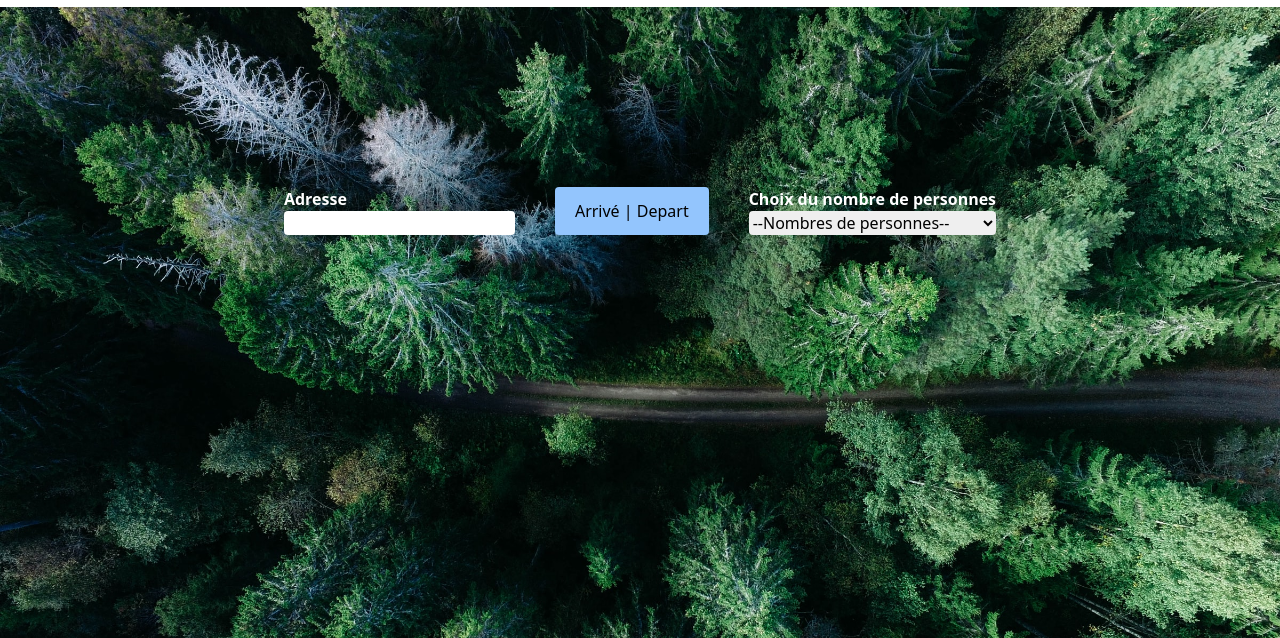
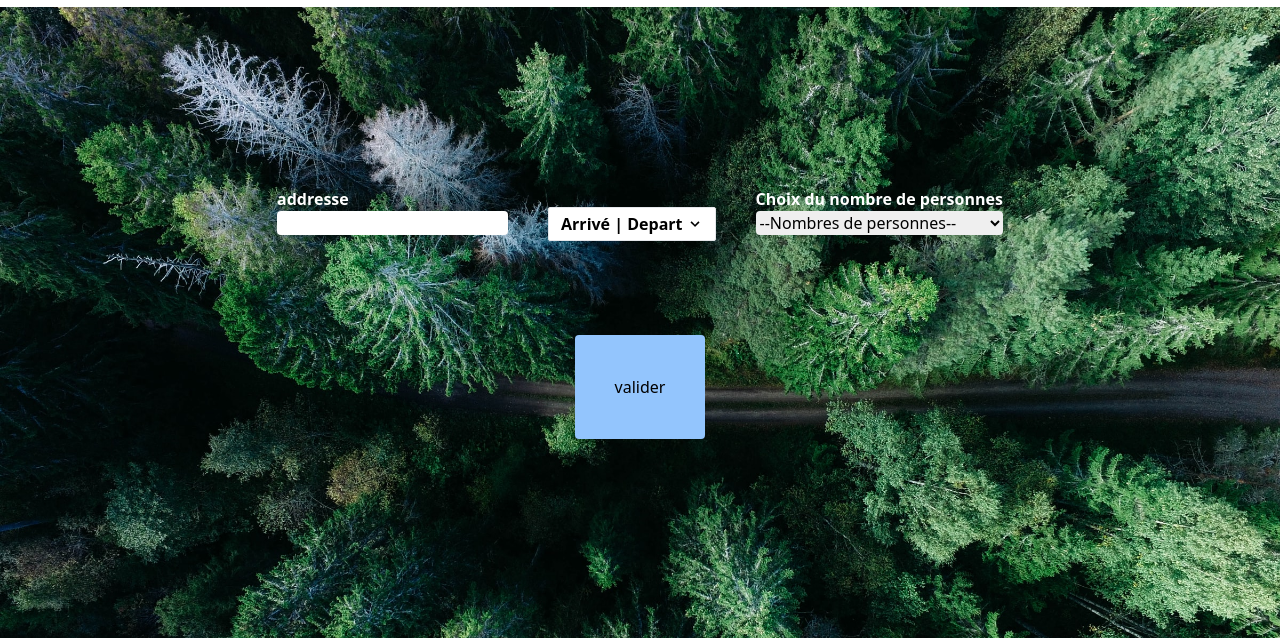
Before and after one commit to yves02coder/gites, a PHP site: page /Gites/ in a window 1280 px wide. Shown: the part 53-691 px from the top of the page. Run offline with PHP 8.4, Linux system fonts and the light colour scheme; data comes from the database, SQL or seed files in the repository.

Commit message:
Signed-off-by: yves02coder <sanou196@gmail.com> ajout

```diff
--- a/index.php
+++ b/index.php
@@ -6,33 +6,90 @@ ob_start();
 ?>
 
 <div style=" background-image: url('images/topnav2.jpg')" class="w-full h-screen bg-center bg-no-repeat bg-cover">
-
+    <form action="found.php" method="post">
    <div class="flex flex-col md:flex-row justify-center pt-40">
 
-   <div class="flex flex-col m-5">
-        <label class="font-bold text-white" for="Adresse">Adresse</label>
-        <input class="border-black rounded" type="text">
+   <div class="flex flex-col my-5">
+        <label class="font-bold text-white"  for="addresse" >addresse</label>
+        <input class="border-black rounded" name="addresse" type="text">
     </div>
 
-    <button class="bg-blue-300 rounded p-2 px-5 m-5">Arrivé | Depart</button>
+    <!--<button class="bg-blue-300 rounded p-2 px-5 m-5">Arrivé | Depart</button>-->
+       <!-- component -->
 
-    <div class="flex flex-col m-5">
-        <label class="font-bold text-white" for="people-select">Choix du nombre de personnes</label>
-            <select name="numberPeople" id="people-select" class="rounded">
+       <div class="group inline-block">
+
+           <button name="arrivée" class="outline-none focus:outline-none border px-3 py-1 bg-white rounded-sm flex items-center  min-w-32 mx-10 mt-10">
+               <span class="pr-1 font-semibold flex-1 " >Arrivé | Depart</span>
+               <span>
+      <svg
+              class="fill-current h-4 w-4 transform group-hover:-rotate-180
+        transition duration-150 ease-in-out"
+              xmlns="http://www.w3.org/2000/svg"
+              viewBox="0 0 20 20">
+        <path d="M9.293 12.95l.707.707L15.657 8l-1.414-1.414L10 10.828 5.757 6.586 4.343 8z"/>
+      </svg>
+    </span>
+           </button>
+
+           <ul
+                   class="bg-white border rounded-sm transform scale-0 group-hover:scale-100 absolute
+  transition duration-150 ease-in-out origin-top min-w-32">
+              <li  class="rounded-sm px-3 py-1 hover:bg-gray-100"> <label label for="start" name="date_arrivee">date d'arrivée</label>
+            <input type="date" id="start" name="date_arrivee"
+                        value="2020-07-22"
+                        min="2020-01-01" max="2025-12-31">
+              </li>
+               <li class="rounded-sm px-3 py-1 hover:bg-gray-100"><label for="start" name="date_depart">date de départ</label>
+                   <input type="date" id="start" name="date_depart"
+                          value="2018-07-22"
+                          min="2018-01-01" max="2018-12-31">
+               </li>
+
+           </ul>
+       </div>
+
+       <style>
+
+
+           }
+
+           li>ul                 { transform: translatex(100%) scale(0) }
+           li:hover>ul           { transform: translatex(101%) scale(1) }
+           li > button svg       { transform: rotate(-90deg) }
+           li:hover > button svg { transform: rotate(-270deg) }
+
+
+           .group:hover .group-hover\:scale-100 { transform: scale(1) }
+           .group:hover .group-hover\:-rotate-180 { transform: rotate(180deg) }
+           .scale-0 { transform: scale(0) }
+           .min-w-32 { min-width: 8rem }
+       </style>
+   <!----------------------        -------------------------------------------------->
+    <div class="flex flex-col my-5">
+        <label class="font-bold text-white" for="people-select" name="nbr_personne">Choix du nombre de personnes</label>
+            <select name="nbr_personne" id="nbr_personne" class="rounded">
                 <option value="">--Nombres de personnes--</option>
-                <option value="un">1</option>
-                <option value="un">2</option>
-                <option value="un">3</option>
-                <option value="un">4</option>
-                <option value="un">5</option>
-                <option value="un">6</option>
+                <option value="1">1</option>
+                <option value="2">2</option>
+                <option value="3">3</option>
+                <option value="4">4</option>
+                <option value="5">5</option>
+                <option value="6">6</option>
             </select>
     </div>
 
 
    </div>
+<div class="flex h-screen">
+    <div class="m-auto mt-20">
+            <button type="submit" value="valider" name="arrivee" class=" bg-blue-300 rounded p-10">valider </button>
+    </div>
+</div>
 
 </div>
+
+    </form>
 
 <h2 class="font-bold text-5xl p-5">Ajouts récents</h2>
 
```
Also changed, not shown: found.php (added, +46 -0 lines).
